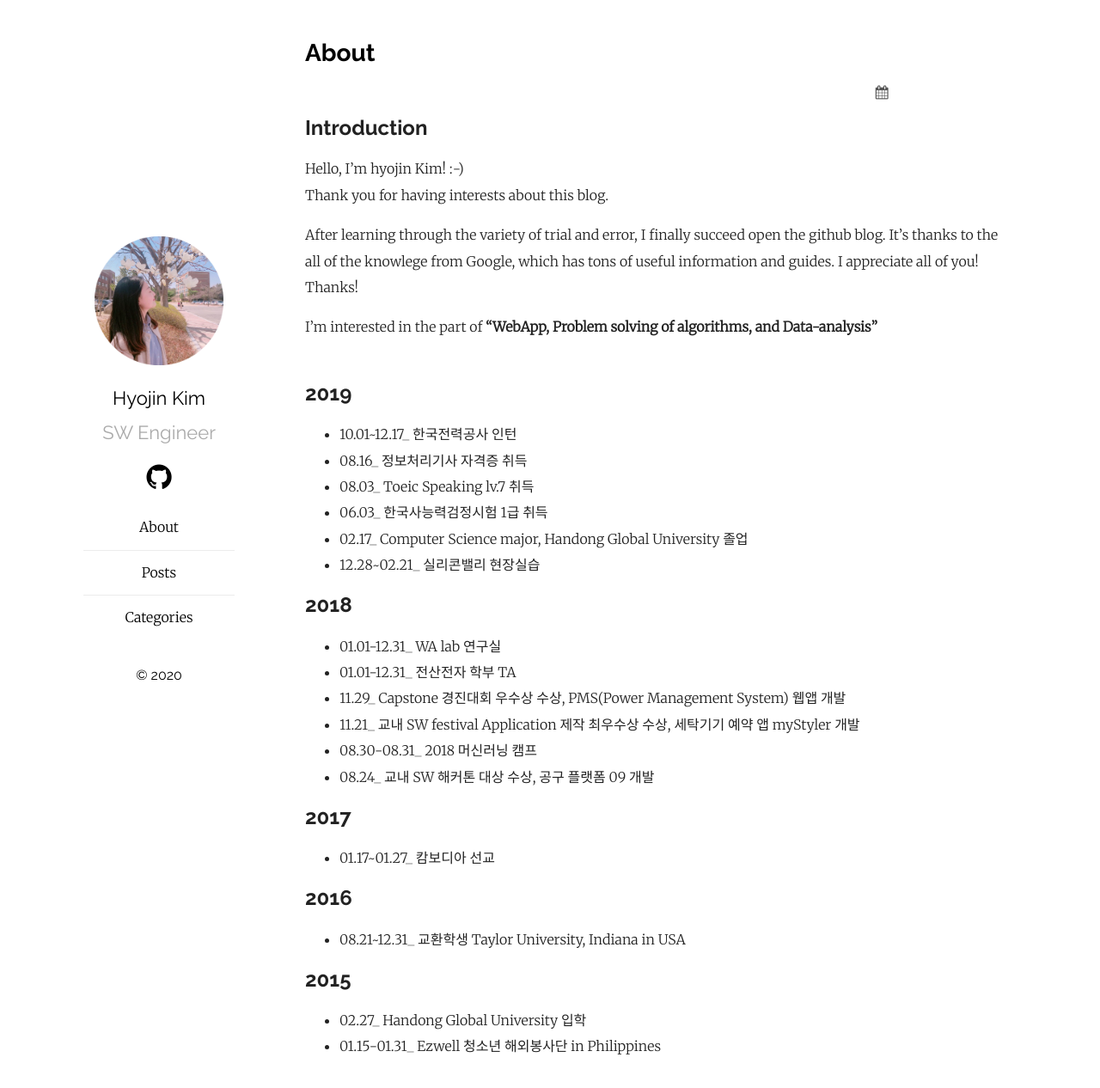
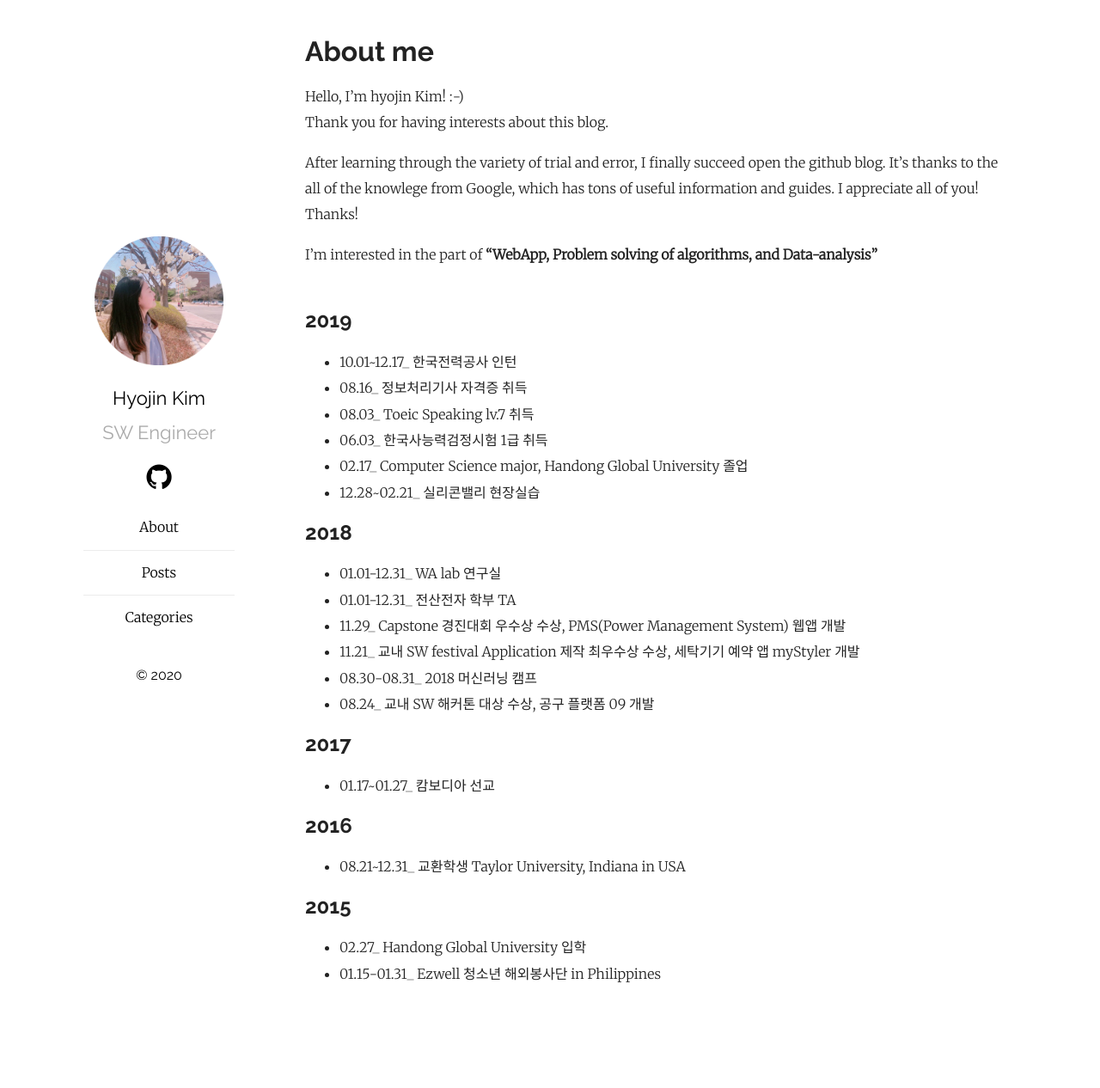
Before and after one commit to hyojin52/hyojin52.github.io, a Jekyll site: the page built from pages/about.md, in a window 1280 px wide and 1278 px high. Shown: the top 1266 px of the window at 86% size. Built offline with Jekyll 4.4.1, drawn with Linux system fonts in a browser that asks for light colours; comment, search, counter and statistics services are not loaded.

Commit message:
changed about page layout from post to page

```diff
--- a/pages/about.md
+++ b/pages/about.md
@@ -1,10 +1,11 @@
 ---
 title: "About"
-layout: post
+layout: page
 permalink: /about/
 ---
 
-## Introduction
+# About me
+
 Hello, I'm hyojin Kim! :-)
 Thank you for having interests about this blog.
 
```
